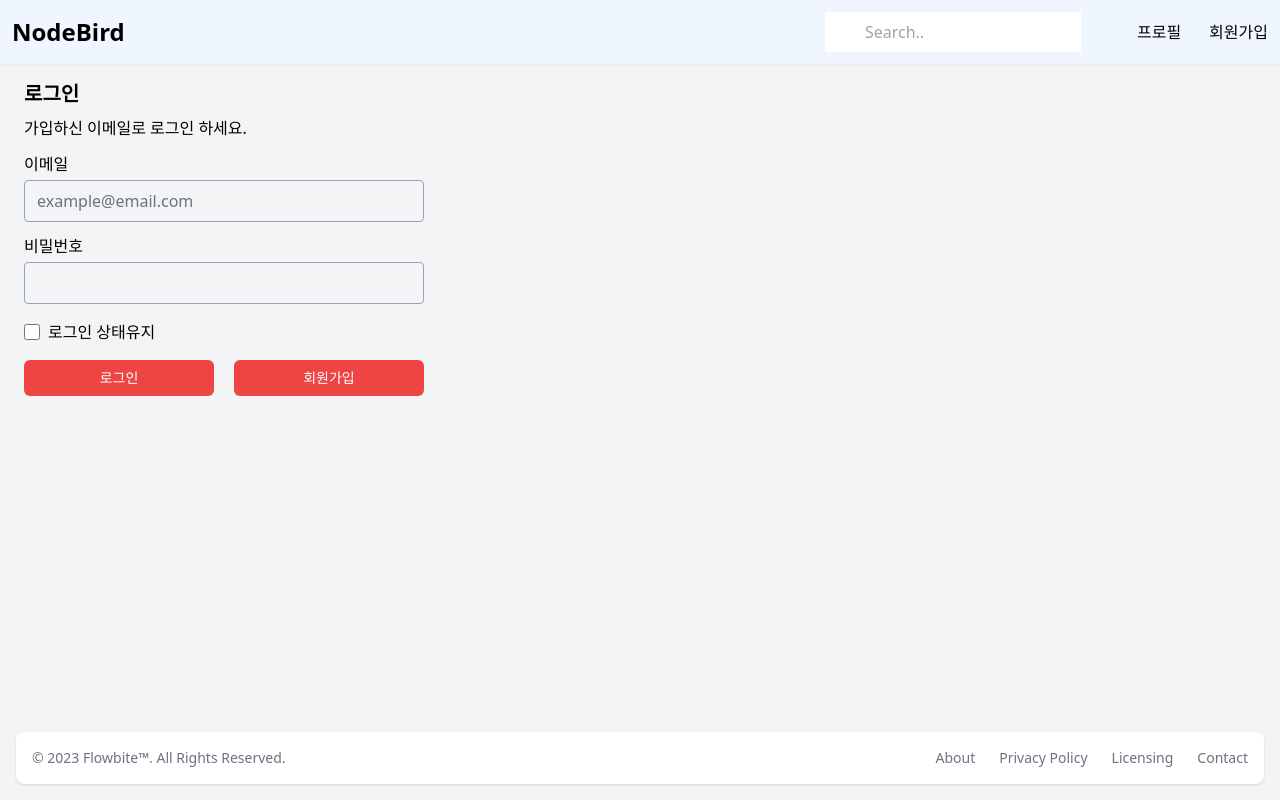
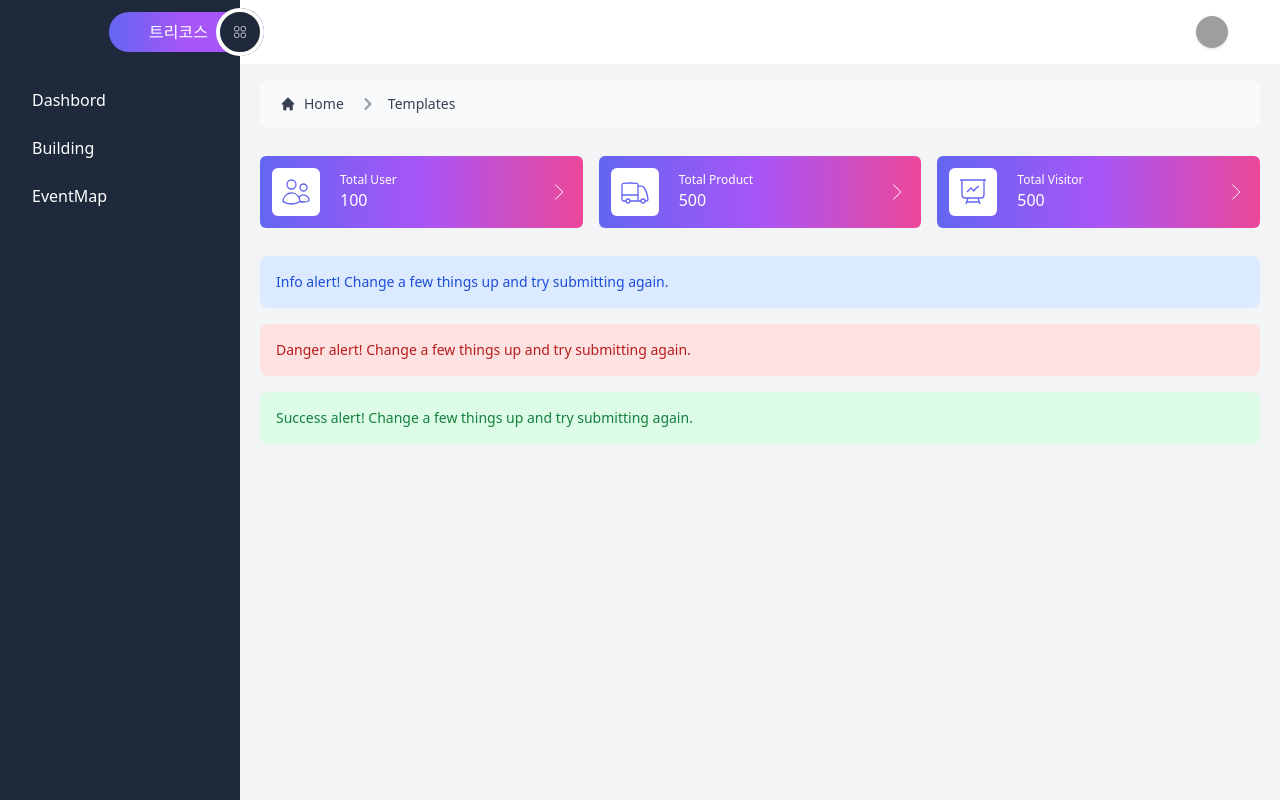
Before and after one commit to aesci11/nuxtstudy, a Nuxt app: page /custompage in a window 1280 px wide. Built offline with nearby package versions, Linux system fonts and the light colour scheme; grey boxes are pictures that could not be loaded.

Commit message:
Add files via upload

```diff
--- /dev/null
+++ b/pages/custompage.vue
@@ -0,0 +1,207 @@
+<template>
+  <section>
+    <div
+      class="transform ease-in-out duration-500 pt-20 px-2 md:px-5 pb-4"
+      :class="[store.sidebarOpen === false ? 'ml-12' : 'ml-12 md:ml-60']"
+    >
+      <nav class="flex px-5 py-3 text-gray-700 rounded-lg bg-gray-50" aria-label="Breadcrumb">
+        <ol class="inline-flex items-center space-x-1 md:space-x-3">
+          <li class="inline-flex items-center">
+            <a
+              href="#"
+              class="inline-flex items-center text-sm font-medium text-gray-700 hover:text-gray-900"
+            >
+              <svg
+                class="w-4 h-4 mr-2"
+                fill="currentColor"
+                viewBox="0 0 20 20"
+                xmlns="http://www.w3.org/2000/svg"
+              >
+                <path
+                  d="M10.707 2.293a1 1 0 00-1.414 0l-7 7a1 1 0 001.414 1.414L4 10.414V17a1 1 0 001 1h2a1 1 0 001-1v-2a1 1 0 011-1h2a1 1 0 011 1v2a1 1 0 001 1h2a1 1 0 001-1v-6.586l.293.293a1 1 0 001.414-1.414l-7-7z"
+                ></path>
+              </svg>
+              Home
+            </a>
+          </li>
+          <li>
+            <div class="flex items-center">
+              <svg
+                class="w-6 h-6 text-gray-400"
+                fill="currentColor"
+                viewBox="0 0 20 20"
+                xmlns="http://www.w3.org/2000/svg"
+              >
+                <path
+                  fillRule="evenodd"
+                  d="M7.293 14.707a1 1 0 010-1.414L10.586 10 7.293 6.707a1 1 0 011.414-1.414l4 4a1 1 0 010 1.414l-4 4a1 1 0 01-1.414 0z"
+                  clipRule="evenodd"
+                ></path>
+              </svg>
+              <a
+                href="#"
+                class="ml-1 text-sm font-medium text-gray-700 hover:text-gray-900 md:ml-2 dark:text-gray-400 dark:hover:text-white"
+                >Templates</a
+              >
+            </div>
+          </li>
+        </ol>
+      </nav>
+      <div class="flex flex-wrap my-5 -mx-2">
+        <div class="w-full lg:w-1/3 p-2">
+          <div
+            class="flex items-center flex-row w-full bg-gradient-to-r dark:from-cyan-500 dark:to-blue-500 from-indigo-500 via-purple-500 to-pink-500 rounded-md p-3"
+          >
+            <div
+              class="flex text-indigo-500 dark:text-white items-center bg-white dark:bg-[#0F172A] p-2 rounded-md flex-none w-8 h-8 md:w-12 md:h-12"
+            >
+              <svg
+                xmlns="http://www.w3.org/2000/svg"
+                fill="none"
+                viewBox="0 0 24 24"
+                strokeWidth="{1.5}"
+                stroke="currentColor"
+                class="object-scale-down transition duration-500"
+              >
+                <path
+                  strokeLinecap="round"
+                  strokeLinejoin="round"
+                  d="M15 19.128a9.38 9.38 0 002.625.372 9.337 9.337 0 004.121-.952 4.125 4.125 0 00-7.533-2.493M15 19.128v-.003c0-1.113-.285-2.16-.786-3.07M15 19.128v.106A12.318 12.318 0 018.624 21c-2.331 0-4.512-.645-6.374-1.766l-.001-.109a6.375 6.375 0 0111.964-3.07M12 6.375a3.375 3.375 0 11-6.75 0 3.375 3.375 0 016.75 0zm8.25 2.25a2.625 2.625 0 11-5.25 0 2.625 2.625 0 015.25 0z"
+                />
+              </svg>
+            </div>
+            <div class="flex flex-col justify-around flex-grow ml-5 text-white">
+              <div class="text-xs whitespace-nowrap">Total User</div>
+              <div class="">100</div>
+            </div>
+            <div class="flex items-center flex-none text-white">
+              <svg
+                xmlns="http://www.w3.org/2000/svg"
+                fill="none"
+                viewBox="0 0 24 24"
+                strokeWidth="{1.5}"
+                stroke="currentColor"
+                class="w-6 h-6"
+              >
+                <path strokeLinecap="round" strokeLinejoin="round" d="M8.25 4.5l7.5 7.5-7.5 7.5" />
+              </svg>
+            </div>
+          </div>
+        </div>
+        <div class="w-full md:w-1/2 lg:w-1/3 p-2">
+          <div
+            class="flex items-center flex-row w-full bg-gradient-to-r dark:from-cyan-500 dark:to-blue-500 from-indigo-500 via-purple-500 to-pink-500 rounded-md p-3"
+          >
+            <div
+              class="flex text-indigo-500 dark:text-white items-center bg-white dark:bg-[#0F172A] p-2 rounded-md flex-none w-8 h-8 md:w-12 md:h-12"
+            >
+              <svg
+                xmlns="http://www.w3.org/2000/svg"
+                fill="none"
+                viewBox="0 0 24 24"
+                strokeWidth="{1.5}"
+                stroke="currentColor"
+                class="object-scale-down transition duration-500"
+              >
+                <path
+                  strokeLinecap="round"
+                  strokeLinejoin="round"
+                  d="M8.25 18.75a1.5 1.5 0 01-3 0m3 0a1.5 1.5 0 00-3 0m3 0h6m-9 0H3.375a1.125 1.125 0 01-1.125-1.125V14.25m17.25 4.5a1.5 1.5 0 01-3 0m3 0a1.5 1.5 0 00-3 0m3 0h1.125c.621 0 1.129-.504 1.09-1.124a17.902 17.902 0 00-3.213-9.193 2.056 2.056 0 00-1.58-.86H14.25M16.5 18.75h-2.25m0-11.177v-.958c0-.568-.422-1.048-.987-1.106a48.554 48.554 0 00-10.026 0 1.106 1.106 0 00-.987 1.106v7.635m12-6.677v6.677m0 4.5v-4.5m0 0h-12"
+                />
+              </svg>
+            </div>
+            <div class="flex flex-col justify-around flex-grow ml-5 text-white">
+              <div class="text-xs whitespace-nowrap">Total Product</div>
+              <div class="">500</div>
+            </div>
+            <div class="flex items-center flex-none text-white">
+              <svg
+                xmlns="http://www.w3.org/2000/svg"
+                fill="none"
+                viewBox="0 0 24 24"
+                strokeWidth="{1.5}"
+                stroke="currentColor"
+                class="w-6 h-6"
+              >
+                <path strokeLinecap="round" strokeLinejoin="round" d="M8.25 4.5l7.5 7.5-7.5 7.5" />
+              </svg>
+            </div>
+          </div>
+        </div>
+        <div class="w-full md:w-1/2 lg:w-1/3 p-2">
+          <div
+            class="flex items-center flex-row w-full bg-gradient-to-r dark:from-cyan-500 dark:to-blue-500 from-indigo-500 via-purple-500 to-pink-500 rounded-md p-3"
+          >
+            <div
+              class="flex text-indigo-500 dark:text-white items-center bg-white dark:bg-[#0F172A] p-2 rounded-md flex-none w-8 h-8 md:w-12 md:h-12"
+            >
+              <svg
+                xmlns="http://www.w3.org/2000/svg"
+                fill="none"
+                viewBox="0 0 24 24"
+                strokeWidth="{1.5}"
+                stroke="currentColor"
+                class="object-scale-down transition duration-500"
+              >
+                <path
+                  strokeLinecap="round"
+                  strokeLinejoin="round"
+                  d="M3.75 3v11.25A2.25 2.25 0 006 16.5h2.25M3.75 3h-1.5m1.5 0h16.5m0 0h1.5m-1.5 0v11.25A2.25 2.25 0 0118 16.5h-2.25m-7.5 0h7.5m-7.5 0l-1 3m8.5-3l1 3m0 0l.5 1.5m-.5-1.5h-9.5m0 0l-.5 1.5m.75-9l3-3 2.148 2.148A12.061 12.061 0 0116.5 7.605"
+                />
+              </svg>
+            </div>
+            <div class="flex flex-col justify-around flex-grow ml-5 text-white">
+              <div class="text-xs whitespace-nowrap">Total Visitor</div>
+              <div class="">500</div>
+            </div>
+            <div class="flex items-center flex-none text-white">
+              <svg
+                xmlns="http://www.w3.org/2000/svg"
+                fill="none"
+                viewBox="0 0 24 24"
+                strokeWidth="{1.5}"
+                stroke="currentColor"
+                class="w-6 h-6"
+              >
+                <path strokeLinecap="round" strokeLinejoin="round" d="M8.25 4.5l7.5 7.5-7.5 7.5" />
+              </svg>
+            </div>
+          </div>
+        </div>
+      </div>
+      <div
+        class="p-4 mb-4 text-sm text-blue-700 bg-blue-100 rounded-lg dark:bg-blue-200 dark:text-blue-800"
+        role="alert"
+      >
+        <span class="font-medium">Info alert!</span> Change a few things up and try submitting
+        again.
+      </div>
+      <div
+        class="p-4 mb-4 text-sm text-red-700 bg-red-100 rounded-lg dark:bg-red-200 dark:text-red-800"
+        role="alert"
+      >
+        <span class="font-medium">Danger alert!</span> Change a few things up and try submitting
+        again.
+      </div>
+      <div
+        class="p-4 mb-4 text-sm text-green-700 bg-green-100 rounded-lg dark:bg-green-200 dark:text-green-800"
+        role="alert"
+      >
+        <span class="font-medium">Success alert!</span> Change a few things up and try submitting
+        again.
+      </div>
+    </div>
+  </section>
+</template>
+
+<script setup>
+import { useCounterStore } from '~/stores/counter';
+
+definePageMeta({
+  layout: 'custom'
+});
+
+const store = useCounterStore();
+</script>
+
+<style scoped></style>
```
